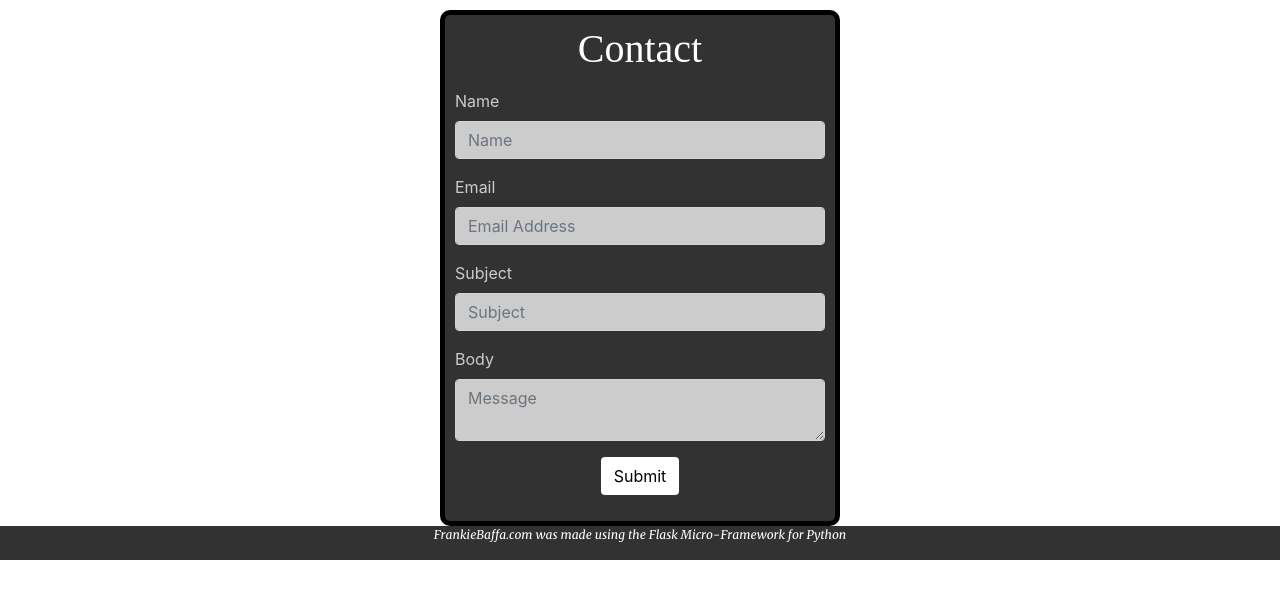
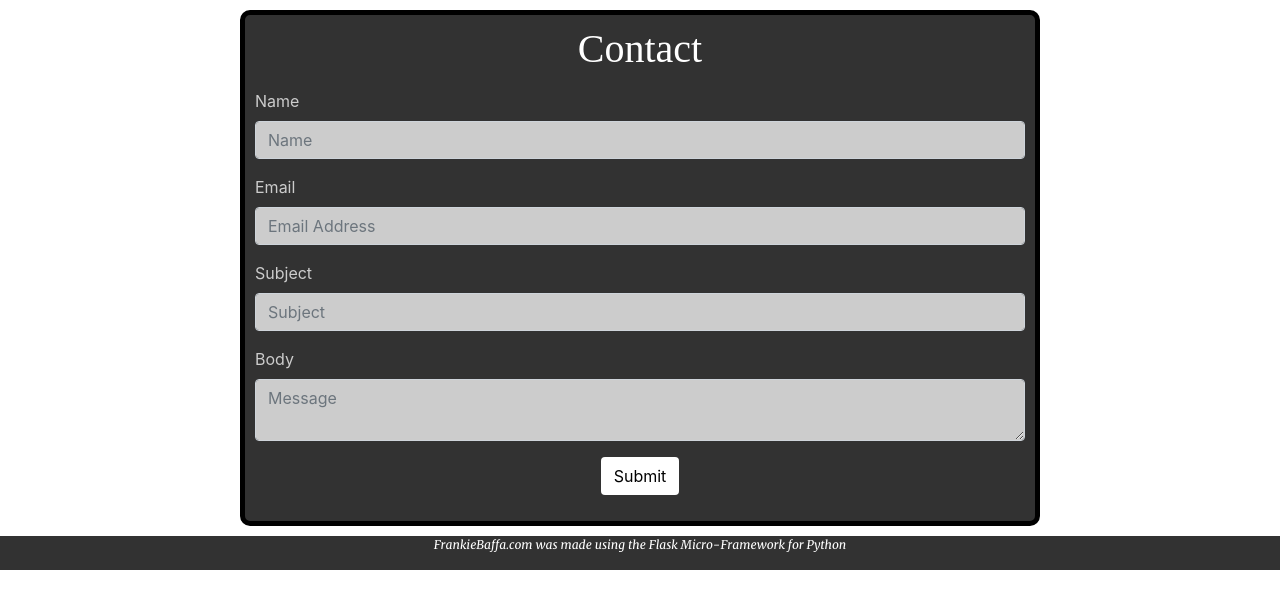
Before and after one commit to frankiebaffa/mysite-flask-v2, a Python web app: template mysite/app/templates/pages/contact.html in a window 1280 px wide. Shown: the part 56-665 px from the top of the page. Run offline with Jinja, Linux system fonts and the light colour scheme; the template is opened without the code that fills it: most values are stand-ins (such as "Sample title", 1, 10 or a date in 2020); form fields are guessed from the names that the template uses; some libraries are stand-ins or nearby versions; some web fonts are replaced.

Commit message:
widen the maximum width for forms to equal the width of jumbotrons

```diff
--- a/mysite/app/static/css/formstyle.css
+++ b/mysite/app/static/css/formstyle.css
@@ -1,6 +1,5 @@
 .form-container {
-  max-width: 400px;
-  min-width: 300px;
+  max-width: 800px;
   width: 90%;
   margin: 0 auto 0 auto;
   padding: 10;
@@ -22,3 +21,6 @@
 .manage-textareafield {
   height: 200px !important;
 }
+.bottom-form {
+  margin-bottom: 10px;
+}
```
